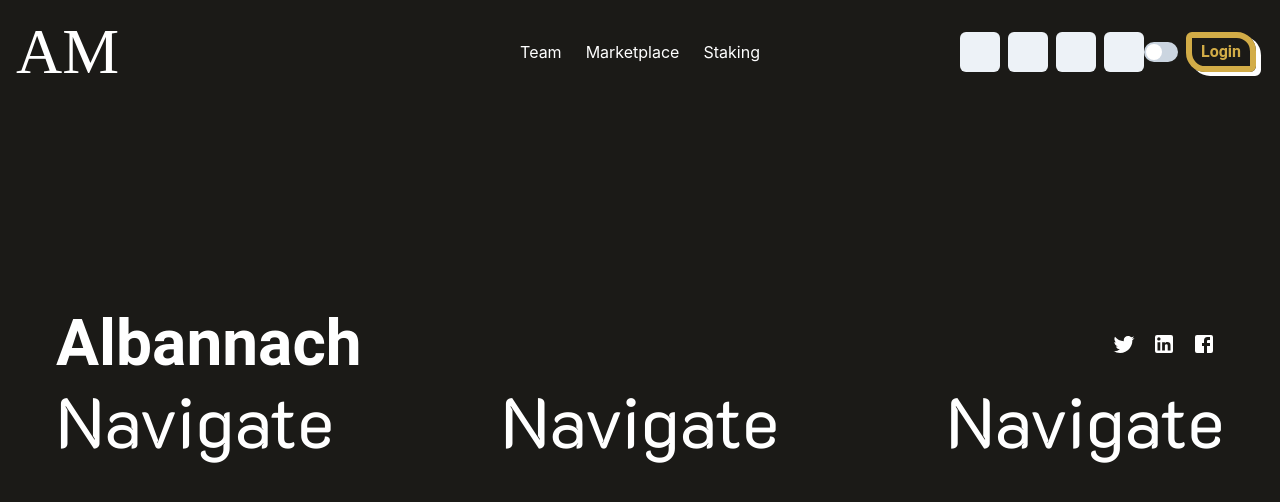
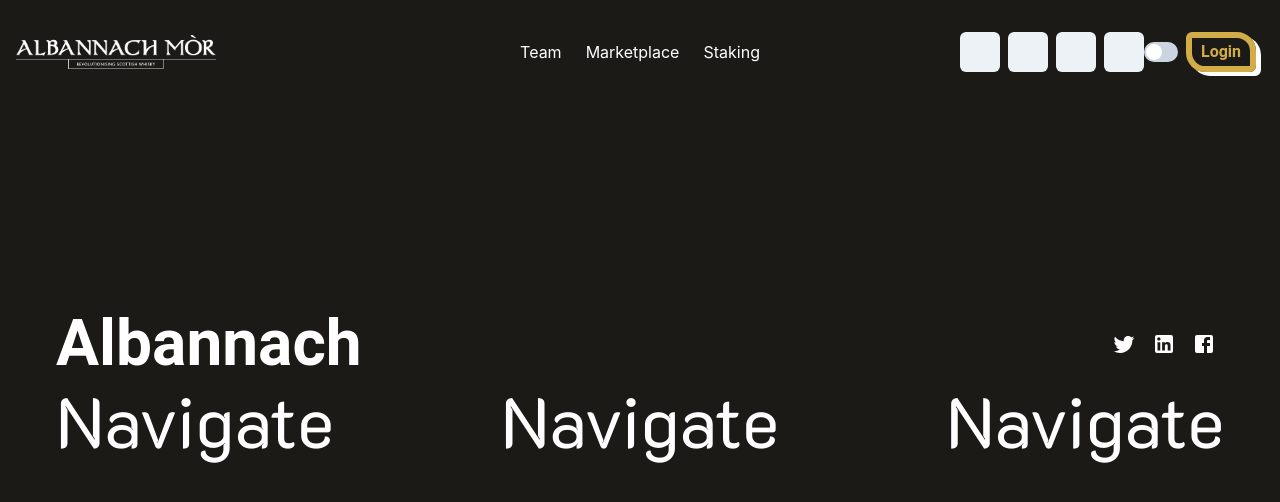
Before and after one commit to FrontFelix/am, a Next.js app: page /mintPage in a window 1280 px wide. Shown: the top 502 px of the page. Built offline with nearby package versions, Linux system fonts and the light colour scheme; a web font is replaced by a local one.

Commit message:
Changed logo

```diff
--- a/components/navbar.tsx
+++ b/components/navbar.tsx
@@ -24,7 +24,12 @@ export default function Navbar() {
       <Container py={"2rem"} maxW={"1500px"}>
         <Flex justifyContent={"space-between"} alignItems="center">
           <Box w={{ base: "50%", lg: "25%" }}>
-            <Text textStyle="Logo">AM</Text>
+            <Image
+              width={200}
+              height={200}
+              alt="test"
+              src={"/images/headerLogo.png"}
+            />
             {/* <Image
             width={20}
             height={20}
```
Also changed, not shown: pages/index.tsx (+8 -15 lines), public/images/headerLogo.png (added), 1 other file (tests, documents, lock files or other folders).
